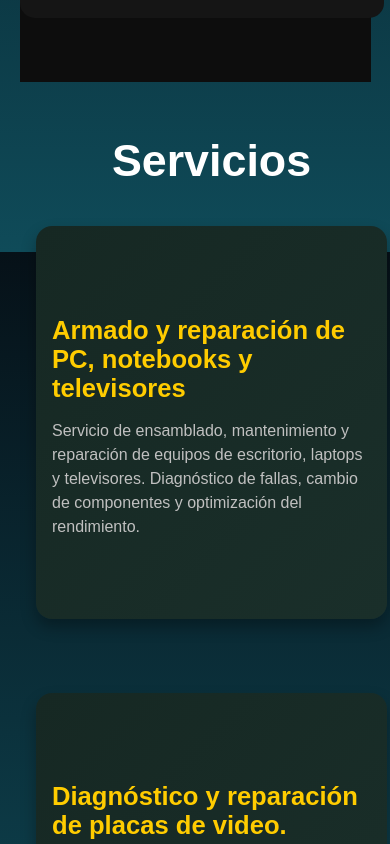
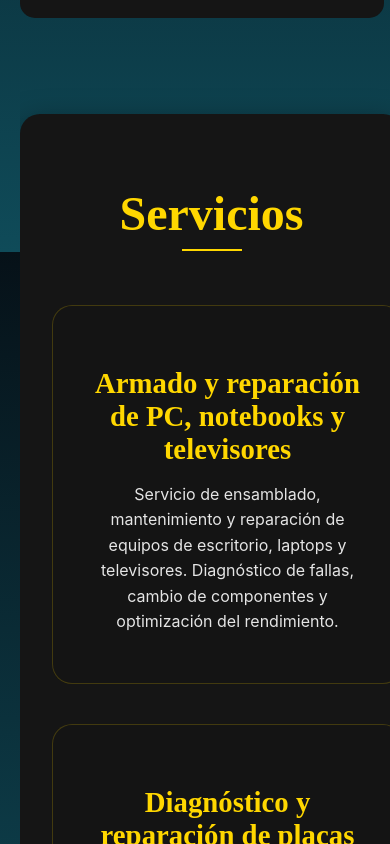
Before and after one commit to GiaWong/Portafolio_JC, a Next.js app: page / in a window 390 px wide. Shown: the part 6500-7344 px from the top of the page. Built offline with nearby package versions, Linux system fonts and the light colour scheme.

Commit message:
style: mejoro aspecto visual Service y Experience

```diff
--- a/src/components/layout/ServiciosSection.js
+++ b/src/components/layout/ServiciosSection.js
@@ -19,18 +19,16 @@ export default function ServiciosSection() {
 
   const servicios = [
     { title: "Armado y reparación de PC, notebooks y televisores", description: "Servicio de ensamblado, mantenimiento y reparación de equipos de escritorio, laptops y televisores. Diagnóstico de fallas, cambio de componentes y optimización del rendimiento." },
-    { title: "Diagnóstico y reparación de placas de video.", description: "Análisis de fallos en tarjetas gráficas, reparación de circuitos, reballing y cambio de componentes dañados para restaurar su funcionamiento." },
-    { title: "Recuperación de datos y clonación de HDD.", description: "Rescate de archivos perdidos por fallos en discos duros o memorias extraíbles. Clonación de discos para migraciones seguras sin pérdida de información." },
-    { title: "Seguridad informática y configuración de redes.", description: "Implementación de medidas de seguridad para proteger sistemas y datos. Configuración de redes cableadas e inalámbricas para hogares y empresas." },
-    { title: "Desbloqueo y balanceo de baterías.", description: "Reactivación de baterías bloqueadas y calibración para mejorar su rendimiento y vida útil en notebooks y otros dispositivos electrónicos." },
-    { title: "Instalación de cámaras IP.", description: "Configuración y puesta en marcha de sistemas de videovigilancia IP para monitoreo remoto con acceso desde cualquier dispositivo." },
-
+    { title: "Diagnóstico y reparación de placas de video", description: "Análisis de fallos en tarjetas gráficas, reparación de circuitos, reballing y cambio de componentes dañados para restaurar su funcionamiento." },
+    { title: "Recuperación de datos y clonación de HDD", description: "Rescate de archivos perdidos por fallos en discos duros o memorias extraíbles. Clonación de discos para migraciones seguras sin pérdida de información." },
+    { title: "Seguridad informática y configuración de redes", description: "Implementación de medidas de seguridad para proteger sistemas y datos. Configuración de redes cableadas e inalámbricas para hogares y empresas." },
+    { title: "Desbloqueo y balanceo de baterías", description: "Reactivación de baterías bloqueadas y calibración para mejorar su rendimiento y vida útil en notebooks y otros dispositivos electrónicos." },
+    { title: "Instalación de cámaras IP", description: "Configuración y puesta en marcha de sistemas de videovigilancia IP para monitoreo remoto con acceso desde cualquier dispositivo." },
   ];
 
   return (
     <section ref={sectionRef} id="serviciosSection" className={styles.serviciosSection}>
-      <div className={styles.transitionFade}></div>
-
+      <div className={styles.serviciosWrapper}>
         <motion.h2
           className={styles.serviciosTitle}
           initial={{ opacity: 0, y: 30 }}
@@ -48,13 +46,14 @@ export default function ServiciosSection() {
               initial={{ opacity: 0, y: 20 }}
               animate={isVisible ? { opacity: 1, y: 0 } : {}}
               transition={{ duration: 0.6, delay: index * 0.2 }}
-            whileHover={{ scale: 1.07 }}
+              whileHover={{ scale: 1.05 }}
             >
               <h3 className={styles.serviciosCardTitle}>{servicio.title}</h3>
               <p className={styles.serviciosDescription}>{servicio.description}</p>
             </motion.div>
           ))}
         </div>
+      </div>
     </section>
   );
 }
--- a/src/styles/ClientesDestacados.module.css
+++ b/src/styles/ClientesDestacados.module.css
@@ -1,7 +1,7 @@
 .section {
   padding: 4rem 1rem;
   text-align: center;
-  background-color: #0D0D0D; /* Fondo oscuro similar al de la página */
+  background-color:transparent;; /* Fondo transparente */
 }
 
 .sectionTitle {
--- a/src/styles/ServiciosSection.module.css
+++ b/src/styles/ServiciosSection.module.css
@@ -3,102 +3,122 @@
     flex-direction: column;
     align-items: center;
     justify-content: center;
-    min-height: auto; /* Permite que el contenido determine la altura */
-    background:transparent;
-    color: #FFFFFF;
+    min-height: 100vh;
+    color: #E5E5E5;
     text-align: center;
     position: relative;
     width: 100%;
-    max-width: auto;
+    padding: 4rem 2rem;
     overflow: hidden;
-    padding: 1rem;
+    margin-bottom: clamp(2rem, 5vh, 4rem); /* Margen dinámico */
+  }
+
+  /* Contenedor del fondo con esquinas redondeadas */
+  .serviciosWrapper {
+    background:#151515; /*linear-gradient(135deg, #0A0A0A, #1A1A1A);*/ /* Fondo degradado oscuro */
+    border-radius: 60px; /* Esquinas más redondeadas */
+    width: 100%;
+    max-width: 1300px; /* Limita el ancho máximo */
+    padding: 3rem;
+    box-shadow: 0 10px 30px rgba(0, 0, 0, 0.5); /* Sombra para profundidad */
   }
 
   /* Ajuste responsivo para pantallas más pequeñas */
   @media (max-width: 768px) {
     .serviciosSection {
-        padding: 1rem;
+      padding: 2rem 1rem;
+      min-height: auto;
+    }
+
+    .serviciosWrapper {
+      border-radius: 20px; /* Esquinas un poco menos redondeadas en pantallas pequeñas */
+      padding: 2rem 1rem;
     }
   }
 
-/* Efecto de transición con fade */
-.transitionFade {
-    position: absolute;
-    top: -50px;
-    left: 0;
-    width: 100%;
-    height: 80px;
+  .serviciosTitle {
+    font-size: 3rem;
+    font-weight: 700;
+    color: #FFD700; /* Dorado elegante */
+    margin-bottom: 3rem;
+    font-family: 'Playfair Display', serif; /* Fuente elegante para el título */
+    position: relative;
   }
 
-.serviciosTitle {
-    font-size: 2.8rem;
-    font-weight: bold;
-    margin-bottom: 1.5rem;
-    opacity: 0;
-    transform: translateY(30px);
-    transition: opacity 0.8s ease-out, transform 0.8s ease-out;
+  .serviciosTitle::after {
+    content: '';
+    position: absolute;
+    bottom: -10px;
+    left: 50%;
+    transform: translateX(-50%);
+    width: 60px;
+    height: 2px;
+    background: #FFD700; /* Línea decorativa dorada */
   }
 
   /* Grid dinámico */
   .serviciosGrid {
     display: grid;
-    grid-template-columns: repeat(auto-fit, minmax(280px, 1fr));
-    gap: 2rem;
+    grid-template-columns: repeat(auto-fit, minmax(300px, 1fr));
+    gap: 2.5rem;
     max-width: 1200px;
     width: 100%;
-    padding-top: 1rem;
+    padding: 1rem;
   }
 
-/* Animación de aparición con efecto de elevación */
-@keyframes fadeInUp {
-    from {
-        opacity: 0;
-        transform: translateY(40px);
-    }
-    to {
-        opacity: 1;
-        transform: translateY(0);
-    }
+  /* Tarjetas */
+  .serviciosCard {
+    background: rgba(20, 20, 20, 0.9); /* Fondo oscuro con transparencia */
+    backdrop-filter: blur(10px); /* Efecto de vidrio esmerilado */
+    border: 1px solid rgba(255, 215, 0, 0.2); /* Borde dorado sutil */
+    border-radius: 20px;
+    padding: 2rem;
+    text-align: center;
+    transition: all 0.3s ease-in-out;
+    position: relative;
+    overflow: hidden;
   }
 
-/* Tarjetas animadas */
-.serviciosCard {
-    background: linear-gradient(135deg, #162823, #1A2F2A);
-    border-radius: 16px;
-    padding: 1.8rem;
-    box-shadow: 0px 8px 15px rgba(0, 0, 0, 0.3);
-    text-align: left;
-    transition: transform 0.3s ease-in-out, box-shadow 0.3s ease-in-out;
-    opacity: 0;
-    transform: translateY(20px);
-    animation: fadeInUp 0.8s ease-out forwards;
-    padding: 4rem 1rem; /* Reduce espacios excesivos */
-    margin-bottom: clamp(2rem, 5vh, 4rem); /* Margen dinámico */
+  /* Efecto de brillo al hacer hover */
+  .serviciosCard::before {
+    content: '';
+    position: absolute;
+    top: 0;
+    left: -100%;
+    width: 100%;
+    height: 100%;
+    background: linear-gradient(
+      90deg,
+      transparent,
+      rgba(255, 215, 0, 0.2),
+      transparent
+    );
+    transition: 0.5s;
   }
 
-/* Efecto de hover con elevación y brillo */
+  .serviciosCard:hover::before {
+    left: 100%;
+  }
+
   .serviciosCard:hover {
-    transform: scale(1.07);
-    box-shadow: 0px 12px 25px #ffcc00;
+    transform: scale(1.05);
+    box-shadow: 0 10px 30px rgba(255, 215, 0, 0.2); /* Sombra dorada al hacer hover */
+    border-color: rgba(255, 215, 0, 0.5); /* Borde dorado más visible */
   }
 
   /* Estilo de título de tarjeta */
   .serviciosCardTitle {
-    font-size: 1.6rem;
-    font-weight: bold;
-    color: #FFCC00;
-    margin-bottom: 0.5rem;
+    font-size: 1.8rem;
+    font-weight: 600;
+    color: #FFD700; /* Dorado */
+    margin-bottom: 1rem;
+    font-family: 'Playfair Display', serif;
   }
 
-/* Descripción con un ligero degradado */
+  /* Descripción */
   .serviciosDescription {
     font-size: 1rem;
-    color: #C0C0C0;
-    line-height: 1.5;
+    color: #E5E5E5; /* Blanco suave */
+    line-height: 1.6;
+    font-family: 'Inter', sans-serif; /* Fuente moderna para el texto */
   }
-
-/* Animación cuando entran en la vista */
-.reveal {
-    opacity: 1;
-    transform: translateY(0);
-}
```
Lines whose indentation alone changed are shown as unchanged.
